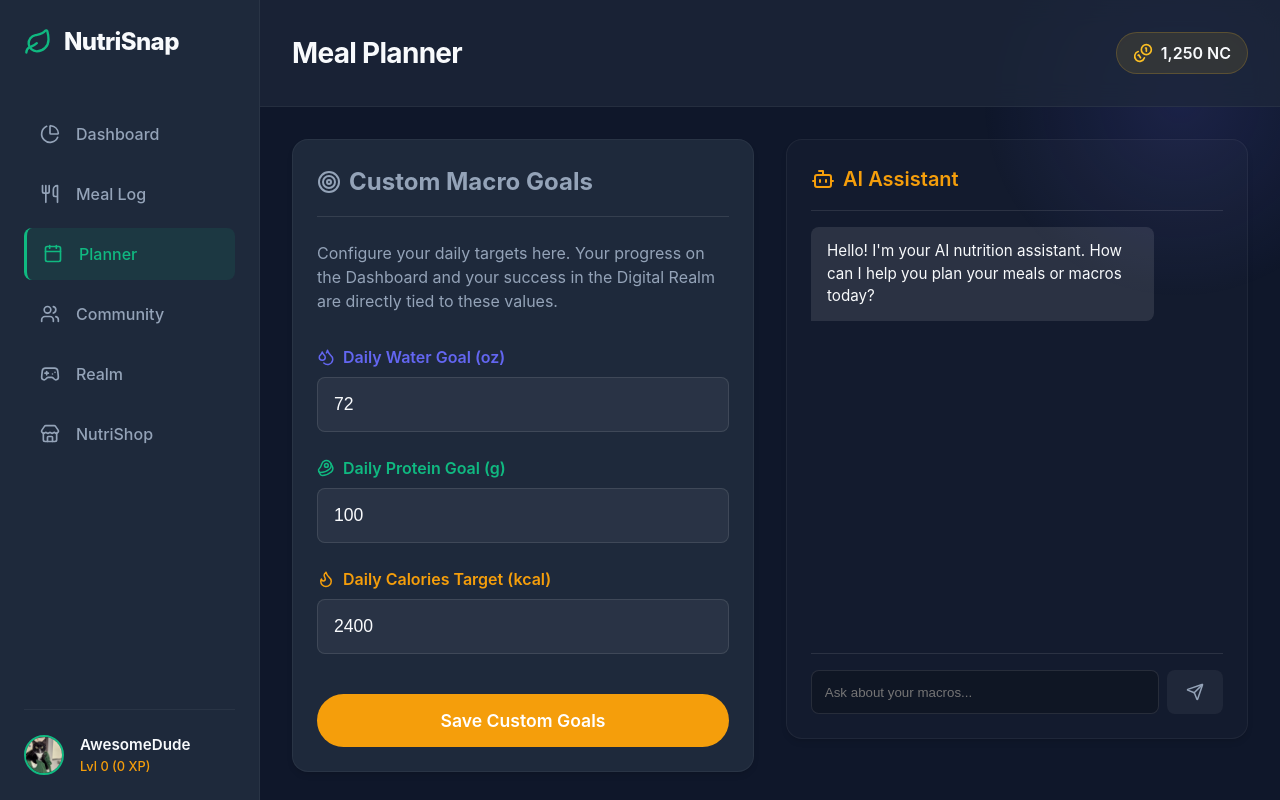
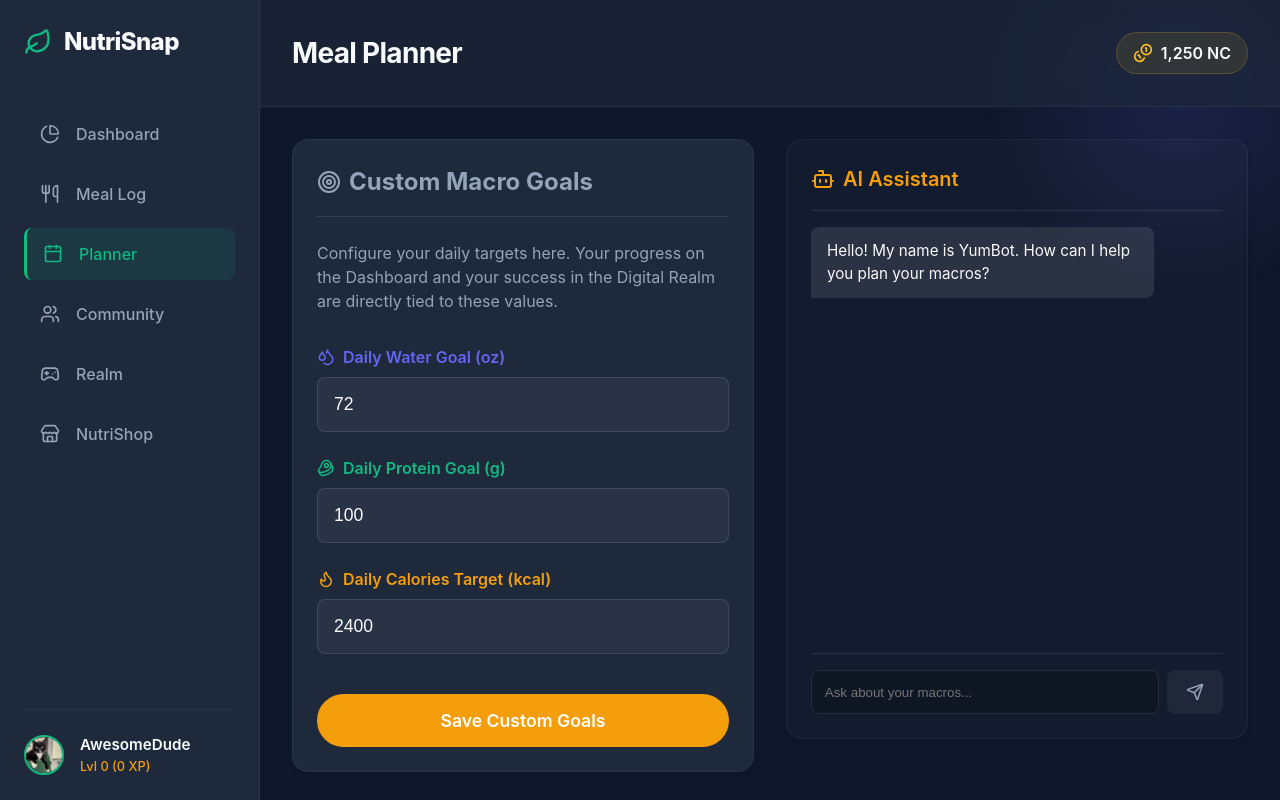
Before and after one commit to MikahlM/HackKU_26, a React (Vite) app: page /planner in a window 1280 px wide. Built offline with nearby package versions, Linux system fonts and the light colour scheme.

Commit message:
Chat bot works. (works poorly)

```diff
--- a/src/pages/Planner.tsx
+++ b/src/pages/Planner.tsx
@@ -21,7 +21,7 @@ export default function Planner() {
 
   // Chatbot State
   const [chatHistory, setChatHistory] = useState<ChatMessage[]>([
-    { role: 'ai', text: "Hello! I'm your AI nutrition assistant. How can I help you plan your meals or macros today?" }
+    { role: 'ai', text: "Hello! My name is YumBot. How can I help you plan your macros?" }
   ]);
   const [chatInput, setChatInput] = useState('');
   const [isChatLoading, setIsChatLoading] = useState(false);
@@ -59,16 +59,16 @@ export default function Planner() {
       }
 
       const genAI = new GoogleGenerativeAI(apiKey);
-      const model = genAI.getGenerativeModel({ model: "gemini-1.5-flash" });
+      const model = genAI.getGenerativeModel({ model: "gemini-2.5-flash" });
 
       const result = await model.generateContent(userMsg);
       const response = await result.response;
       const text = response.text();
 
       setChatHistory(prev => [...prev, { role: 'ai', text }]);
-    } catch (error) {
+    } catch (error: any) {
       console.error(error);
-      setChatHistory(prev => [...prev, { role: 'ai', text: "Oops, something went wrong connecting to Gemini. Please check your API key and internet connection." }]);
+      setChatHistory(prev => [...prev, { role: 'ai', text: `API Error: ${error?.message || 'Something went wrong.'}` }]);
     } finally {
       setIsChatLoading(false);
     }
```
